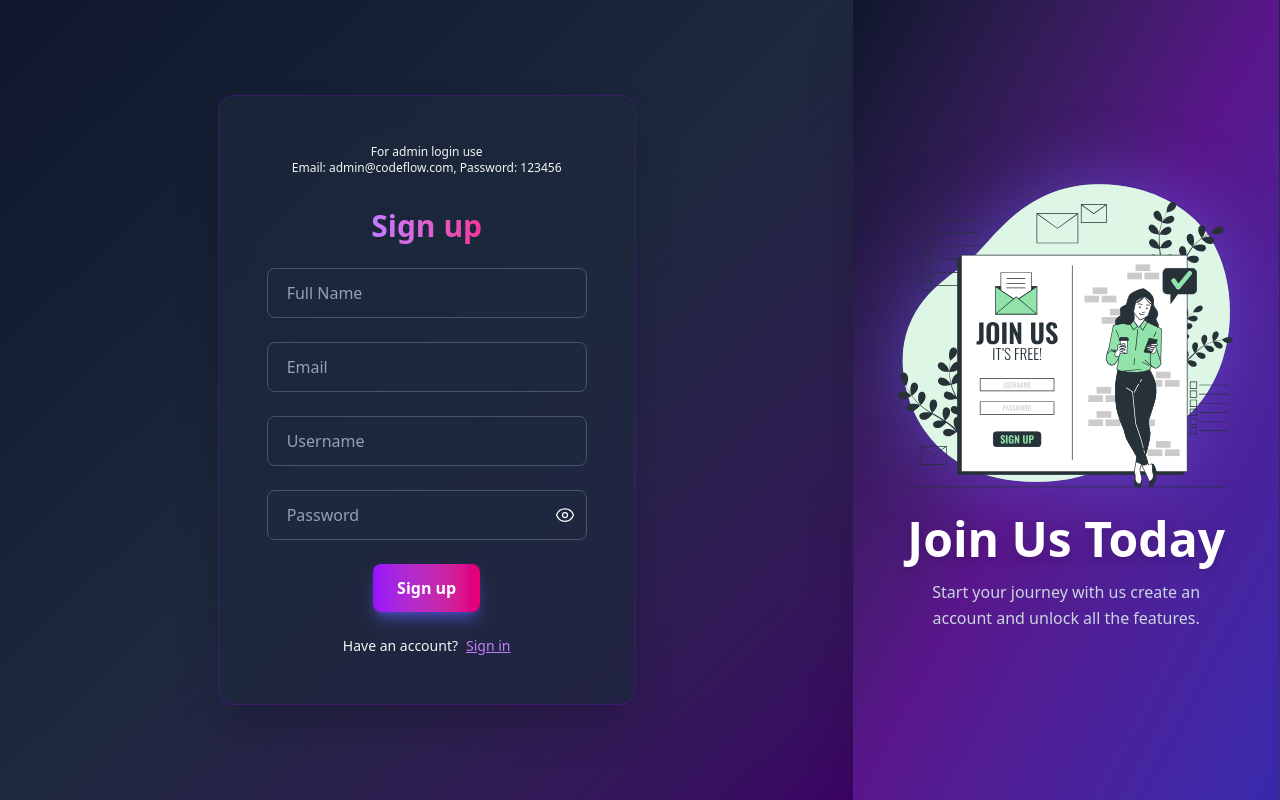
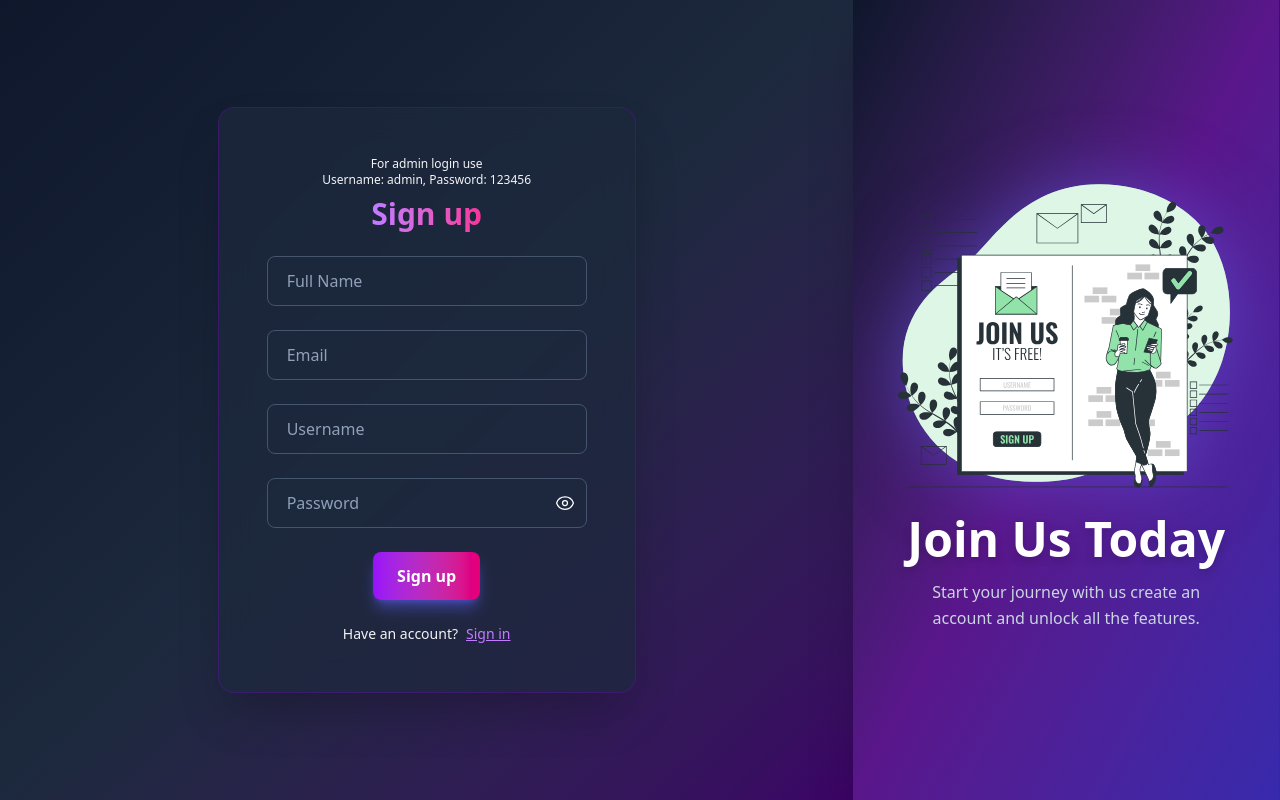
Before and after one commit to R1FA7/CodeFlow-react, a React (Vite) app in the folder frontend/: page /register in a window 1280 px wide. Built offline with nearby package versions, Linux system fonts and the light colour scheme; no server answers.

Commit message:
Add admin login credentials

```diff
--- a/frontend/src/features/auth/components/AuthForm.jsx
+++ b/frontend/src/features/auth/components/AuthForm.jsx
@@ -13,7 +13,6 @@ export const AuthForm = ({
   disabled,
   isLoading,
 }) => {
-  console.log(fields);
   const [formData, setFormData] = useState(
     fields.reduce((acc, field) => ({ ...acc, [field]: "" }), {})
   );
@@ -30,11 +29,6 @@ export const AuthForm = ({
       className="flex flex-col gap-6 items-center w-full md:w-80"
       onSubmit={submitHandler}
     >
-      <p className="text-xs mb-2 text-center">
-        For admin login use
-        <br />
-        Email: admin@codeflow.com, Password: 123456
-      </p>
       <h1 className="text-3xl font-bold text-transparent bg-clip-text bg-linear-to-r from-purple-400 to-pink-500">
         {header}
       </h1>
--- a/frontend/src/features/auth/pages/LoginPage.jsx
+++ b/frontend/src/features/auth/pages/LoginPage.jsx
@@ -49,6 +49,11 @@ export const LoginPage = () => {
       {/* Right Side – Auth Form */}
       <div className="w-full md:w-2/3 bg-linear-to-br from-slate-900 via-slate-800 to-purple-950 flex justify-center items-center">
         <div className="bg-slate-800/70 backdrop-blur-lg p-12 rounded-2xl shadow-2xl border border-purple-700/30">
+          <p className="text-xs mb-2 text-center">
+            For admin login use
+            <br />
+            Username: admin, Password: 123456
+          </p>
           <AuthForm
             header="Sign in"
             type="Sign in"
--- a/frontend/src/features/auth/pages/RegisterPage.jsx
+++ b/frontend/src/features/auth/pages/RegisterPage.jsx
@@ -35,6 +35,11 @@ export const RegisterPage = () => {
       {/* Right Side – Auth Form */}
       <div className="w-full md:w-2/3 bg-linear-to-br from-slate-900 via-slate-800 to-purple-950 flex justify-center items-center">
         <div className="bg-slate-800/70 backdrop-blur-lg p-12 rounded-2xl shadow-2xl border border-purple-700/30">
+          <p className="text-xs mb-2 text-center">
+            For admin login use
+            <br />
+            Username: admin, Password: 123456
+          </p>
           <AuthForm
             header="Sign up"
             type="Sign up"
```
